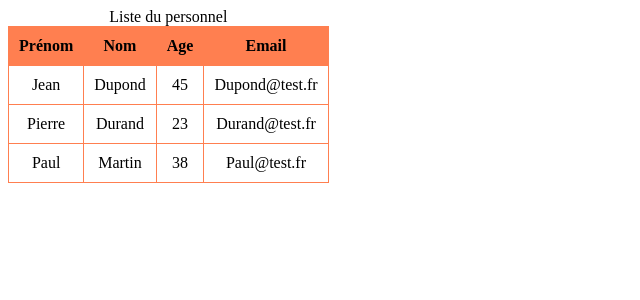
After one commit to mat25/CSS, a PHP site: page /table.html in a window 1280 px wide. The commit adds this page. Shown: the top 300 px of the page, without its empty margins (0-640 px from the left). Run offline with PHP 8.4, Linux system fonts and the light colour scheme.

Commit message:
commit test

```diff
--- a/intro-web/chaines.php
+++ b/intro-web/chaines.php
@@ -15,6 +15,10 @@
 <body>
     <h1>Les chaines de caractères</h1>
 
+    <div>
+        <a href="index.php">Retour au sommaire</a>
+    </div>
+
     <div class="">
         <p>Bienvenue dans le cours PHP</p>
         <p><?php echo "Bienvenue dans le cours PHP"?></p>
--- /dev/null
+++ b/intro-web/table.css
@@ -0,0 +1,16 @@
+td {
+    border: 1px solid coral;
+    padding: 10px;
+    text-align: center;
+}
+
+table {
+    border-collapse: collapse;
+}
+
+th {
+    border: 1px solid coral;
+    padding: 10px;
+    text-align: center;
+    background: coral;
+}
--- /dev/null
+++ b/intro-web/table.html
@@ -0,0 +1,42 @@
+<!doctype html>
+<html lang="en">
+<head>
+    <meta charset="UTF-8">
+    <meta name="viewport"
+          content="width=device-width, user-scalable=no, initial-scale=1.0, maximum-scale=1.0, minimum-scale=1.0">
+    <meta http-equiv="X-UA-Compatible" content="ie=edge">
+    <link rel="stylesheet" href="table.css">
+    <title>Document</title>
+</head>
+<body>
+
+    <table>
+        <caption>Liste du personnel</caption>
+        <tr>
+            <th>Prénom</th>
+            <th>Nom</th>
+            <th>Age</th>
+            <th>Email</th>
+        </tr>
+        <tr>
+            <td>Jean</td>
+            <td>Dupond</td>
+            <td>45</td>
+            <td>Dupond@test.fr</td>
+        </tr>
+        <tr>
+            <td>Pierre</td>
+            <td>Durand</td>
+            <td>23</td>
+            <td>Durand@test.fr</td>
+        </tr>
+        <tr>
+            <td>Paul</td>
+            <td>Martin</td>
+            <td>38</td>
+            <td>Paul@test.fr</td>
+        </tr>
+    </table>
+
+</body>
+</html>
```
Also changed, not shown: intro-web/conditions.php (+35 -1 lines), intro-web/style.css (+12 -0 lines), intro-web/tableaux.php (+55 -0 lines), intro-web/test.css (added, +17 -0 lines), intro-web/test.html (added, +15 -0 lines).
